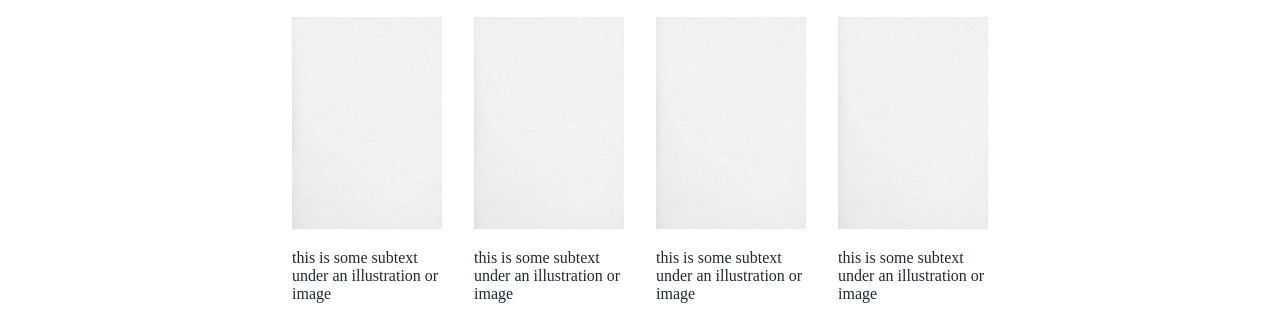
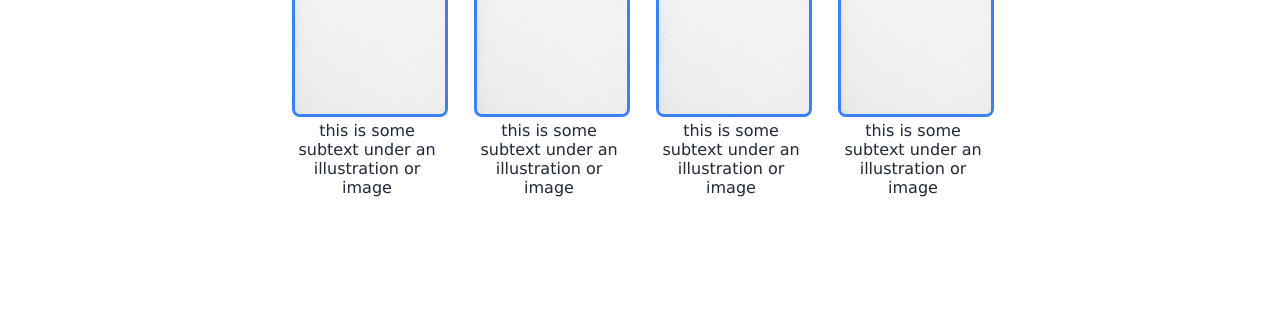
Before and after one commit to jeffnk05/Landing-Page, a plain HTML site: page index.html in a window 1280 px wide. Shown: the part 608-927 px from the top of the page. After the commit the page ends 871 px from the top, so only its background shows below. Drawn offline with Linux system fonts and the light colour scheme.

Commit message:
Styled first middle container

```diff
--- a/index.html
+++ b/index.html
@@ -47,7 +47,7 @@
         <div class="container">
           <div class="card">
             <div class="illustration">
-              <img class="sub-img" src="images/kiwihug-zGZYQQVmXw0-unsplash.jpeg" alt="">
+              <img src="images/kiwihug-zGZYQQVmXw0-unsplash.jpeg" class="sub-img" alt="">
               <p class="caption">this is some subtext under an illustration or image</p>
             </div>
           </div>
@@ -55,7 +55,7 @@
         <div class="container">
           <div class="card">
             <div class="illustration">
-              <img class="sub-img" src="images/kiwihug-zGZYQQVmXw0-unsplash.jpeg" alt="">
+              <img src="images/kiwihug-zGZYQQVmXw0-unsplash.jpeg" class="sub-img" alt="">
               <p class="caption">this is some subtext under an illustration or image</p>
             </div>
           </div>
@@ -63,7 +63,7 @@
         <div class="container">
           <div class="card">
             <div class="illustration">
-              <img class="sub-img" src="images/kiwihug-zGZYQQVmXw0-unsplash.jpeg" alt="">
+              <img src="images/kiwihug-zGZYQQVmXw0-unsplash.jpeg" class="sub-img" alt="">
               <p class="caption">this is some subtext under an illustration or image</p>
             </div>
           </div>
@@ -71,7 +71,7 @@
         <div class="container">
           <div class="card">
             <div class="illustration">
-              <img class="sub-img" src="images/kiwihug-zGZYQQVmXw0-unsplash.jpeg" alt="">
+              <img src="images/kiwihug-zGZYQQVmXw0-unsplash.jpeg" class="sub-img" alt="">
               <p class="caption">this is some subtext under an illustration or image</p>
             </div>
           </div>
--- a/style.css
+++ b/style.css
@@ -98,14 +98,6 @@ a {
     text-decoration: none;
 }
 
-html body {
-    margin: 0;
-    padding: 0;
-    border: 0;
-    font-size: 100%;
-    font: inherit;
-}
-
 .illustration {
     max-width: 150px;
 
@@ -115,6 +107,8 @@ html body {
     display: flex;
     flex-direction: column;
     align-items: center;
+    margin-bottom: 50px;
+    text-align: center;
 }
 
 .super-container {
@@ -130,6 +124,7 @@ html body {
 
 .caption {
     color: #1F2937;
+    margin-top: 0;
 }
 
 .middle-header {
@@ -138,3 +133,16 @@ html body {
     font-weight: 700;
     font-size: 32px;
 }
+
+.sub-img {
+    max-height: 150px;
+    flex: 1;
+    border: #3882F6;
+    border-style: solid;
+    border-radius: 8px;
+    border-width: 3px;
+}
+
+h2 {
+    font-size: 36px;
+}
```
